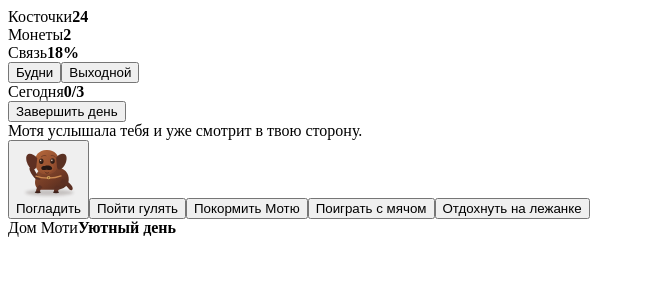
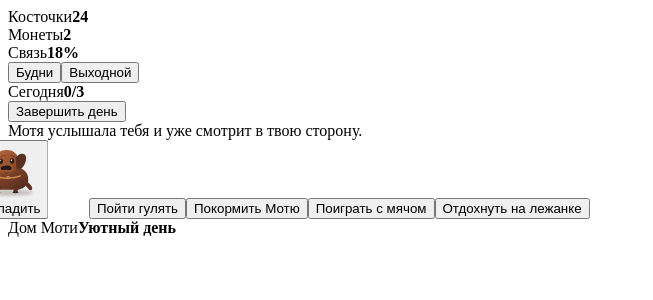
Before and after one commit to smirnovairina7090-blip/dachshund, a React (Vite) app: page / in a window 1280 px wide. Shown: the top 300 px of the page, without its empty margins (0-653 px from the left). Built offline with nearby package versions, Linux system fonts and the light colour scheme; the HTML template or start-up script is replaced by a standard one.

Commit message:
Fix scene transform animations

```diff
--- a/src/scenes/HomeScene.tsx
+++ b/src/scenes/HomeScene.tsx
@@ -31,10 +31,16 @@ export function HomeScene() {
     y.set(((event.clientY - rect.top) / rect.height - 0.5) * -7)
   }
 
+  const motyaAnimation = mood === 'excited'
+    ? { y: [0, -14, -5, 0], rotate: [0, 1.5, -1.5, 0] }
+    : mood === 'happy'
+      ? { y: [0, -10, 0], rotate: [0, -1, 0] }
+      : { y: 0, rotate: 0 }
+
   return (
     <main className="game-shell">
       <section className="room-scene" onMouseMove={handlePointer} onMouseLeave={() => { x.set(0); y.set(0) }}>
-        <motion.div className="room-backdrop" style={{ x: cameraX, y: cameraY }} />
+        <motion.div className="room-backdrop" style={{ x: cameraX, y: cameraY, scale: 1.035 }} />
         <div className="sun-glow" />
         <div className="dust dust--one" />
         <div className="dust dust--two" />
@@ -49,6 +55,9 @@ export function HomeScene() {
           type="button"
           aria-label="Погладить Мотю"
           onClick={() => interact('pet')}
+          style={{ x: '-50%' }}
+          animate={motyaAnimation}
+          transition={{ duration: mood === 'excited' ? 0.8 : 0.6, ease: 'easeOut' }}
           whileTap={{ scale: 0.96 }}
           whileHover={{ scale: 1.015 }}
         >
```
